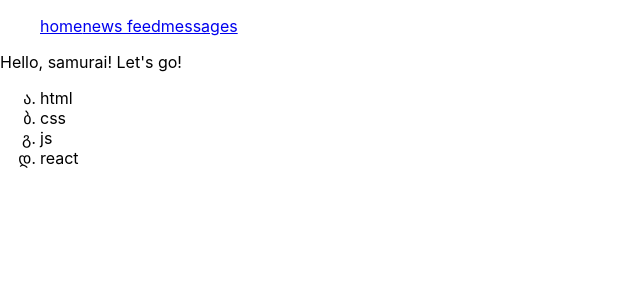
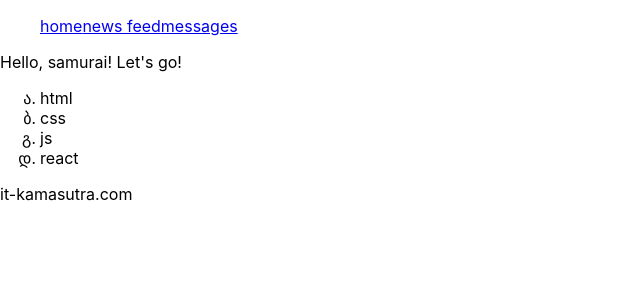
Before and after one commit to T-DubX/Way-of-the-Samurai, a React (Create React App) app: page / in a window 1280 px wide. Shown: the top 300 px of the page, without its empty margins (0-640 px from the left). Built offline with nearby package versions, Linux system fonts and the light colour scheme.

Commit message:
added  typing for components

```diff
--- a/src/App.tsx
+++ b/src/App.tsx
@@ -2,13 +2,15 @@ import React from 'react';
 import './App.css';
 import Technologies from "./Technologies";
 import Header from "./Header";
+import Footer from "./Footer";
 
-function App() {
+function App(): JSX.Element {
     return (
         <div className="App">
             <Header/>
             Hello, samurai! Let's go!
             <Technologies/>
+            <Footer/>
         </div>
     );
 }
--- /dev/null
+++ b/src/Footer.tsx
@@ -0,0 +1,11 @@
+import React from 'react';
+
+const Footer: React.FC = () => {
+    return (
+        <div>
+            it-kamasutra.com
+        </div>
+    );
+};
+
+export default Footer;
--- a/src/Header.tsx
+++ b/src/Header.tsx
@@ -1,6 +1,6 @@
 import React from "react";
 
-const Header = () => {
+const Header: React.FC = () => {
     return (
         <div>
             <ul>
--- a/src/Technologies.tsx
+++ b/src/Technologies.tsx
@@ -1,6 +1,6 @@
 import React from "react";
 
-const Technologies = () => {
+const Technologies: React.FC = () => {
     return (
         <div>
             <ul>
```
